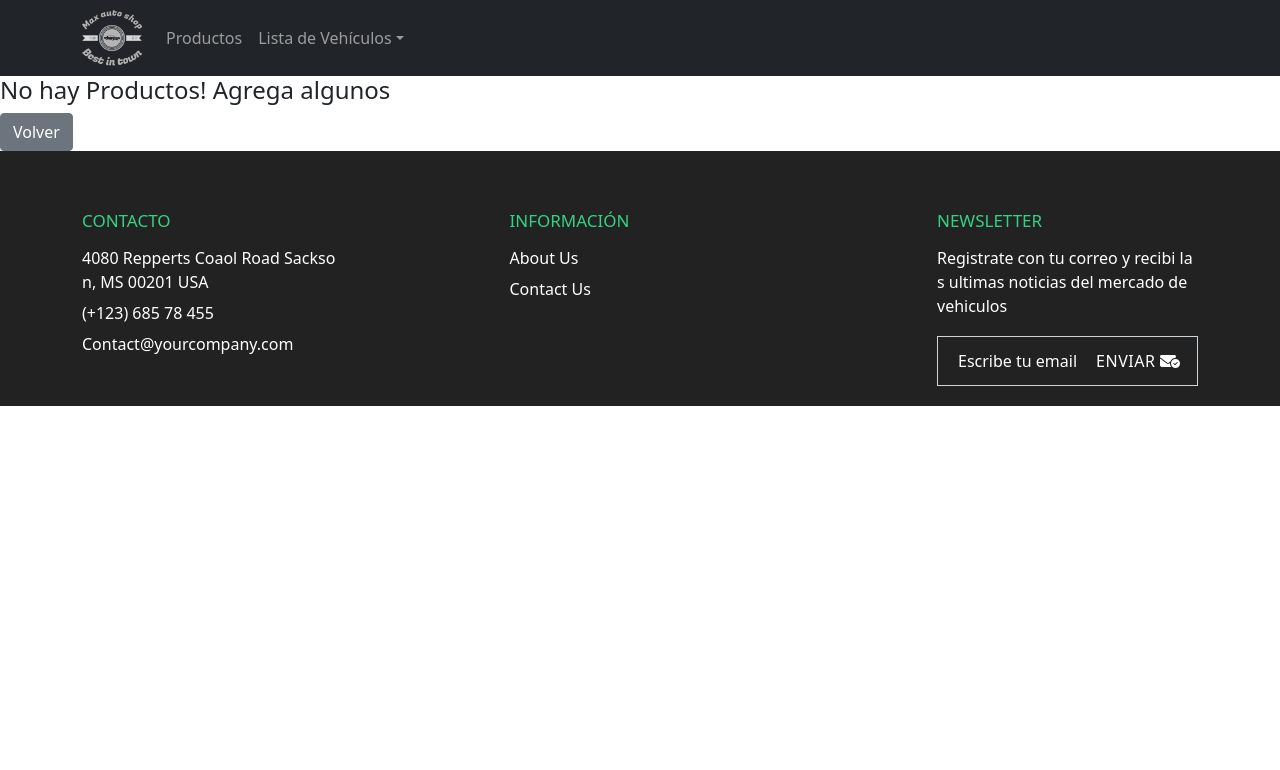
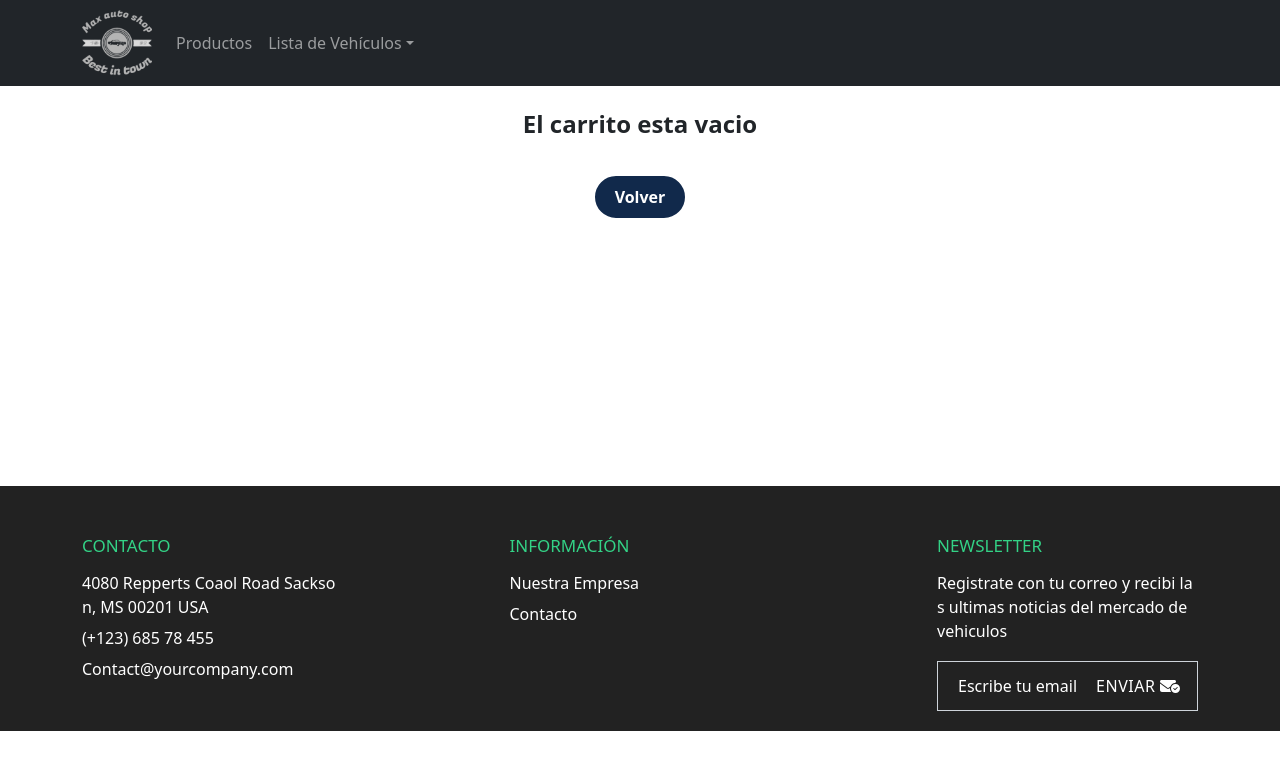
Before and after one commit to DamianLammenda/tienda-ecommerce, a React (Create React App) app: page /cart in a window 1280 px wide. Shown: the top 770 px of the page. Built offline with nearby package versions, Linux system fonts and the light colour scheme.

Commit message:
estilando cart y footer

```diff
--- a/src/components/ItemDetail/ItemDetail.jsx
+++ b/src/components/ItemDetail/ItemDetail.jsx
@@ -57,11 +57,11 @@ const ItemDetail = (props) => {
 
       {amount === 0 ? (
         <>
-          <div>
+          <div className='d-flex justify-content-between align-items-center ps-2'>
             <Link to={"/"}>
               <button className="btnvolver">Volver</button>
             </Link>
-          </div>
+
           <ItemCount
             stock={props.details.carStock}
             initial={0}
@@ -69,6 +69,7 @@ const ItemDetail = (props) => {
             item={props.details}
             amount={amount}
           />
+          </div>
         </>
       ) : (
         <div className='m-4 d-flex  justify-content-between'>
--- a/src/components/cart/Cart.jsx
+++ b/src/components/cart/Cart.jsx
@@ -69,17 +69,18 @@ const Cart = () => {
             };
             addDoc(orderCollection, usuario).then((res) => {
               console.log(res.id);
-            });
               Swal.fire({
                 icon: "success",
                 type: "success",
                 title: "Registro exitoso",
                 text: "Recibira un correo con los detalles de su orden",
+                text: `Su numero de orden es: ${res.id}`,
                 confirmButtonText: "Aceptar",
                 preConfirm: () => {
                   clear();
                   window.location.href = "/";
                 },
+              });
             });
           }
         }
@@ -90,10 +91,13 @@ const Cart = () => {
     <>
       {itemsCarrito.length === 0 ? (
         <>
-          <h4>No hay Productos! Agrega algunos</h4>
+          <h4 className="text-center fw-bolder mt-4">El carrito esta vacio</h4>
+          <div className="divVolver d-flex justify-content-center mt-4">
+
           <Link to={"/"}>
-            <button className="btn btn-secondary">Volver</button>
+            <button className="btnVolver">Volver</button>
           </Link>
+          </div>
         </>
       ) : (
         <>
@@ -106,11 +110,11 @@ const Cart = () => {
             />
           ))}
 
-          <button className="btnVaciar"  onClick={() => clear()}>
+          <button className="btnVaciar m-4"  onClick={() => clear()}>
             Vaciar carrito
           </button>
           <h4 className="tituloTotal m-4">Total : USD ${tot.toFixed(3)}</h4>
-          <Link to={"/"} > <button className="btnVaciar"><FontAwesomeIcon icon={faArrowLeftLong} />   Volver</button> </Link>
+          <Link to={"/"} ><button className="btnVaciar m-4"><FontAwesomeIcon icon={faArrowLeftLong} /> Volver</button> </Link>
           <div className="d-flex justify-content-end m-4"><button className="btnCheckout" onClick={buy}>Finalizar Compra   <FontAwesomeIcon icon={ faCircleCheck}/></button></div>
 
         </>
--- a/src/components/cart/cart.css
+++ b/src/components/cart/cart.css
@@ -54,3 +54,32 @@
     border: 3px solid #fff;
     cursor: pointer;
 }
+.btnVolver {
+    font-size: 0.9rem;
+    -webkit-text-size-adjust: 100%;
+    list-style: none;
+    touch-action: manipulation;
+    margin-top: 10px;
+    overflow: visible;
+    font: inherit;
+    display: inline-block;
+    box-sizing: border-box;
+    vertical-align: middle;
+    text-align: center;
+    text-decoration: none;
+    transition: .1s ease-in-out;
+    transition-property: color,background-color,border-color;
+    border-radius: 50px;
+    padding: 0 20px;
+    text-transform: none;
+    font-size: 1rem;
+    font-weight: 600;
+    line-height: 42px;
+    background-color: #11294b;
+    color: #fff;
+    border: 3px solid #fff;
+    cursor: pointer;
+}
+.divVolver{
+    padding-bottom: 16.9rem;
+}
--- a/src/components/footer/Footer.jsx
+++ b/src/components/footer/Footer.jsx
@@ -46,8 +46,8 @@ const Footer = () => {
 						<div class="single_ftr">
 							<h4 class="sf_title">Información</h4>
 							<ul>
-								<Link to={"/about"}><li><a href="#">About Us</a></li></Link>
-								<Link to={"/contact"}><li><a href="#">Contact Us</a></li></Link>
+								<Link to={"/about"}><li><a href="#">Nuestra Empresa</a></li></Link>
+								<Link to={"/contact"}><li><a href="#">Contacto</a></li></Link>
 							</ul>
 						</div>
 					</div>
--- a/src/components/footer/footer.css
+++ b/src/components/footer/footer.css
@@ -4,13 +4,16 @@ ul {
     margin-bottom: 0;
 }
 .footer_area {
-	padding:60px 0 20px;
+	padding:50px 0 20px;
 	position: relative;
 	color: #fff;
 	z-index: 100;
 	background: #222;
 	word-break: break-all;
 	word-wrap: break-word;
+	position: absolute;
+	bottom: 0;
+	width: 100%;
 }
 
 .single_ftr form{
@@ -88,26 +91,10 @@ ul {
 	opacity: .9;
 }
 .newsletter_form ::-webkit-input-placeholder {
-    /* Chrome/Opera/Safari */
     color: #fff;
     opacity: 1
 }
 
-.newsletter_form ::-moz-placeholder {
-    /* Firefox 19+ */
-    color: #fff;
-    opacity: 1
-}
-.newsletter_form :-ms-input-placeholder {
-    /* IE 10+ */
-    color: #fff;
-    opacity: 1
-}
-.newsletter_form :-moz-placeholder {
-    /* Firefox 18- */
-    color: #fff;
-    opacity: 1
-}
 .form-control:focus{
 	border-color: #33d286;
 }
--- a/src/components/itemCount/ItemCount.jsx
+++ b/src/components/itemCount/ItemCount.jsx
@@ -11,7 +11,7 @@ const [count, setCount] = useState(initial);
   return (
     <>
       <div className="agregarItem m-4">
-        <h6>Agregar al Carrito</h6>
+        <h6> Agregar al Carrito</h6>
         <Button
           className="btnMenos"
           variant="danger"
--- a/src/components/itemList/ItemList.jsx
+++ b/src/components/itemList/ItemList.jsx
@@ -8,7 +8,7 @@ const ItemList = (props, loading=false) => {
   return loading ? (
     <>
       <div className="d-flex justify-content-center m-4">
-      <img  src={logo} alt="logo" />
+      <img style={{width:180}} src={logo} alt="logo" />
       </div>
 
       <div className="row row-cols-1 row-cols-sm-4 d-flex justify-content-center" >
--- a/src/components/navBar/NavBar.jsx
+++ b/src/components/navBar/NavBar.jsx
@@ -16,7 +16,7 @@ const NavBar = () => {
       <Container>
         <Link to={"/"}>
           <Navbar.Brand href="#home">
-            <img style={{ width: 60 }} src={logo} alt="logo" />
+            <img style={{ width: 70 }} src={logo} alt="logo" />
           </Navbar.Brand>
         </Link>
         <Navbar.Toggle aria-controls="responsive-navbar-nav" />
--- a/src/index.css
+++ b/src/index.css
@@ -1,5 +1,7 @@
 body {
   margin: 0;
+  padding-bottom: 15rem;
+  position: relative;
   font-family: -apple-system, BlinkMacSystemFont, 'Segoe UI', 'Roboto', 'Oxygen',
     'Ubuntu', 'Cantarell', 'Fira Sans', 'Droid Sans', 'Helvetica Neue',
     sans-serif;
```
Lines whose indentation alone changed are shown as unchanged.
